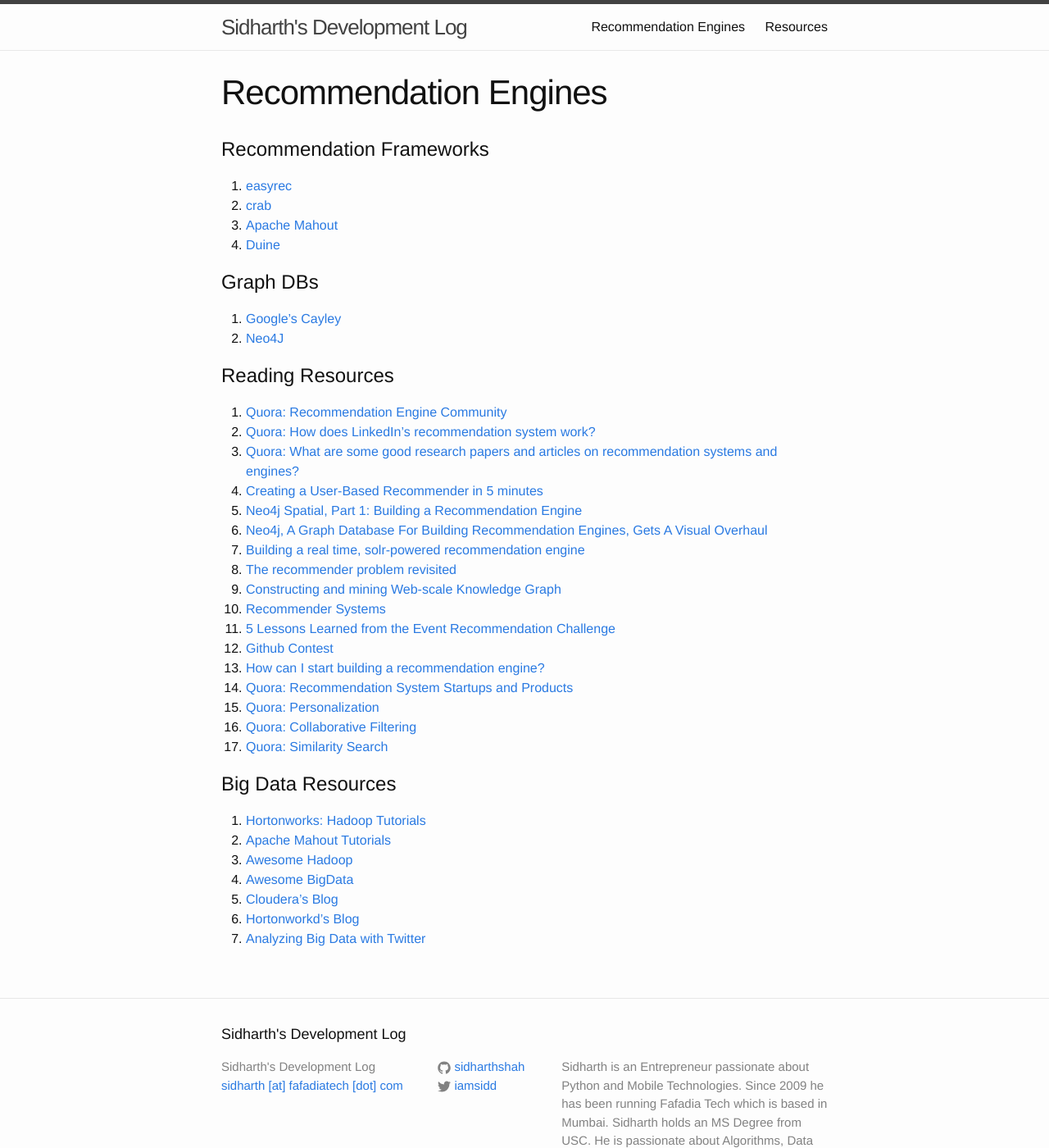
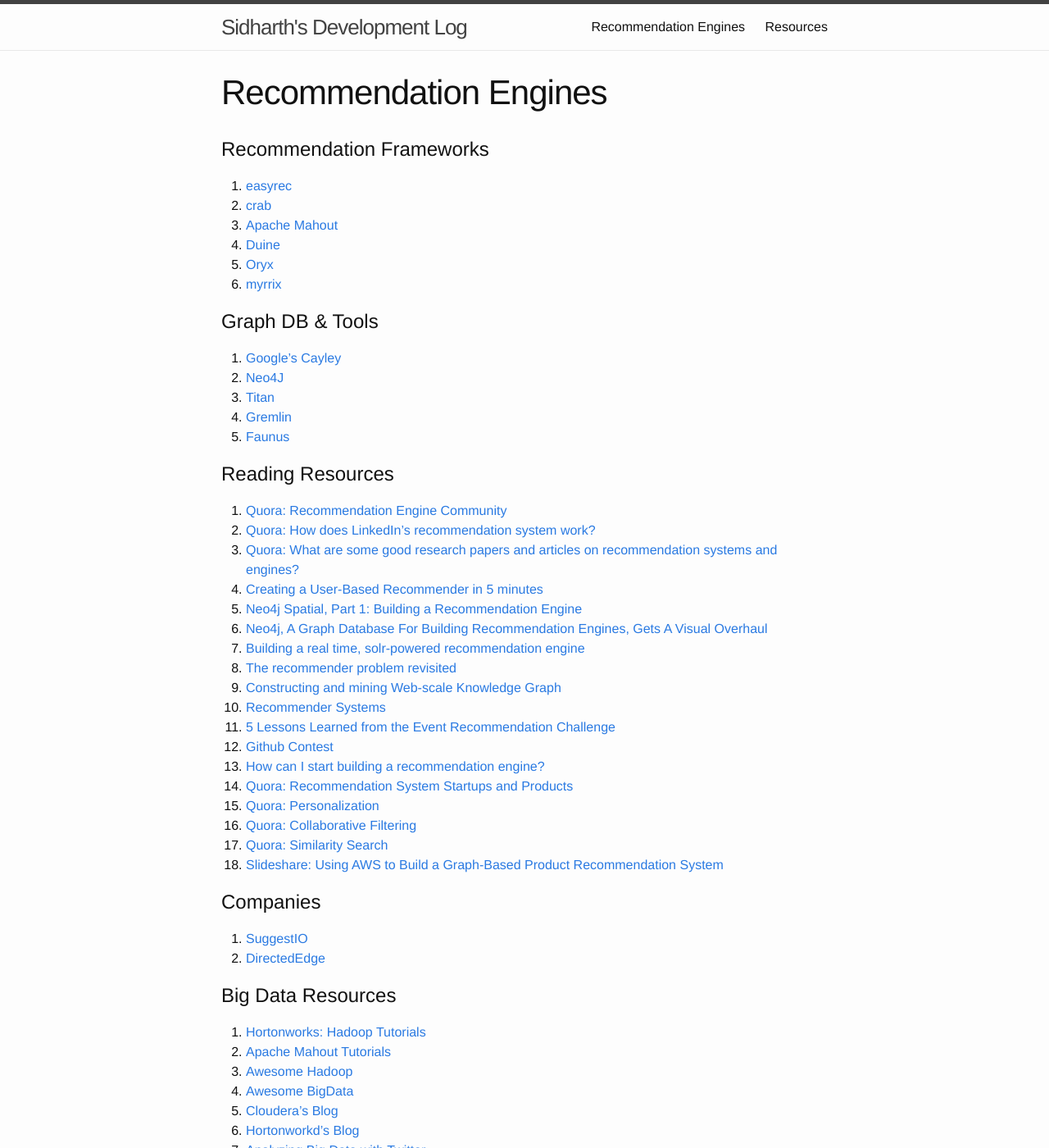
Before and after one commit to sidharthshah/sidharthshah.github.com, a Jekyll site: the page built from recommendations.md, in a window 1280 px wide and 1400 px high. Shown: the whole window at 82% size. Built offline with Jekyll 4.4.1, drawn with Linux system fonts in a browser that asks for light colours.

Commit message:
added more companies section

```diff
--- a/recommendations.md
+++ b/recommendations.md
@@ -11,11 +11,16 @@
 2. [crab](https://github.com/muricoca/crab)
 3. [Apache Mahout](https://mahout.apache.org/)
 4. [Duine](http://www.duineframework.org/)
+5. [Oryx](https://github.com/cloudera/oryx)
+6. [myrrix](https://github.com/myrrix/myrrix-recommender)
 
-Graph DBs
-=========
+Graph DB & Tools
+================
 1. [Google's Cayley](https://github.com/google/cayley)
 2. [Neo4J](http://www.neo4j.org/)
+3. [Titan](http://thinkaurelius.github.io/titan/)
+4. [Gremlin](https://github.com/tinkerpop/gremlin)
+5. [Faunus](http://thinkaurelius.github.io/faunus/)
 
 Reading Resources
 =================
@@ -36,6 +41,12 @@
 15. [Quora: Personalization](http://www.quora.com/Personalization)
 16. [Quora: Collaborative Filtering](http://www.quora.com/Collaborative-Filtering)
 17. [Quora: Similarity Search](http://www.quora.com/Similarity-Search)
+18. [Slideshare: Using AWS to Build a Graph-Based Product Recommendation System](http://www.slideshare.net/AmazonWebServices/using-aws-to-build-a-graphbased-product-recommendation-system-bdt303-aws-reinvent-2013)
+
+Companies
+=========
+1. [SuggestIO](https://www.sugestio.com/documentation)
+2. [DirectedEdge](http://www.directededge.com/)
 
 Big Data Resources
 ==================
```
